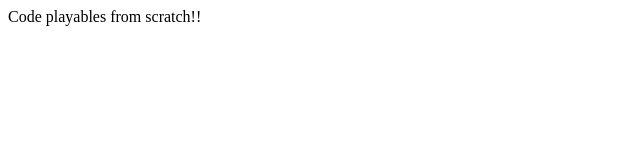
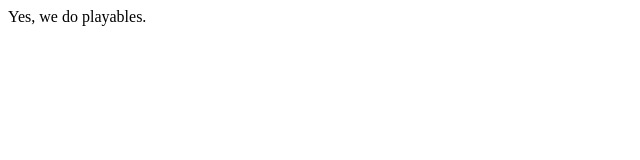
Before and after one commit to playablecodes/website, a plain HTML site: page index.html in a window 1280 px wide. Shown: the full height of the page, 0-640 px from the left. Drawn offline with Linux system fonts and the light colour scheme.

Commit message:
Update index.html

```diff
--- a/index.html
+++ b/index.html
@@ -6,6 +6,6 @@
     <title>Playables</title>
 </head>
 <body>
-    Code playables from scratch!!
+    Yes, we do playables.
 </body>
 </html>
```
